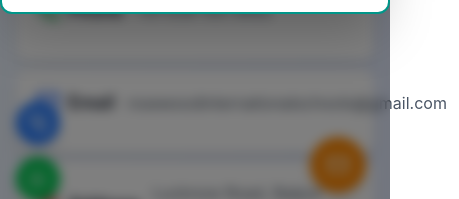
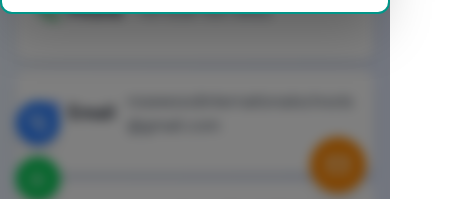
Before and after one commit to squareit760/rosewood, a React (Vite) app: page /contact in a window 390 px wide. Shown: the part 627-826 px from the top of the page, 459 px wide, since content can reach past the window. Built offline with nearby package versions, Linux system fonts and the light colour scheme; no server answers.

Commit message:
contact page responsive fix

```diff
--- a/src/pages/ContactPage .jsx
+++ b/src/pages/ContactPage .jsx
@@ -207,15 +207,20 @@ const ContactPage = () => {
                             {info.title}
                           </h3>
                         </div>
-                        {info.details.map((detail, idx) => (
-                          <a
-                            href={info.href}
-                            key={idx}
-                            className="text-gray-600 text-md break-words" // ✅ fixes overflow
-                          >
-                            {detail}
-                          </a>
-                        ))}
+                        {info.details.map((detail, idx) => {
+  const formattedDetail = detail.includes("@")
+    ? detail.replace("@", "<wbr/>@")
+    : detail;
+  return (
+    <a
+      href={info.href}
+      key={idx}
+      className="text-gray-600 text-md break-words"
+      dangerouslySetInnerHTML={{ __html: formattedDetail }}
+    />
+  );
+})}
+
                       </div>
                     </div>
                     <div className=""></div>
```
